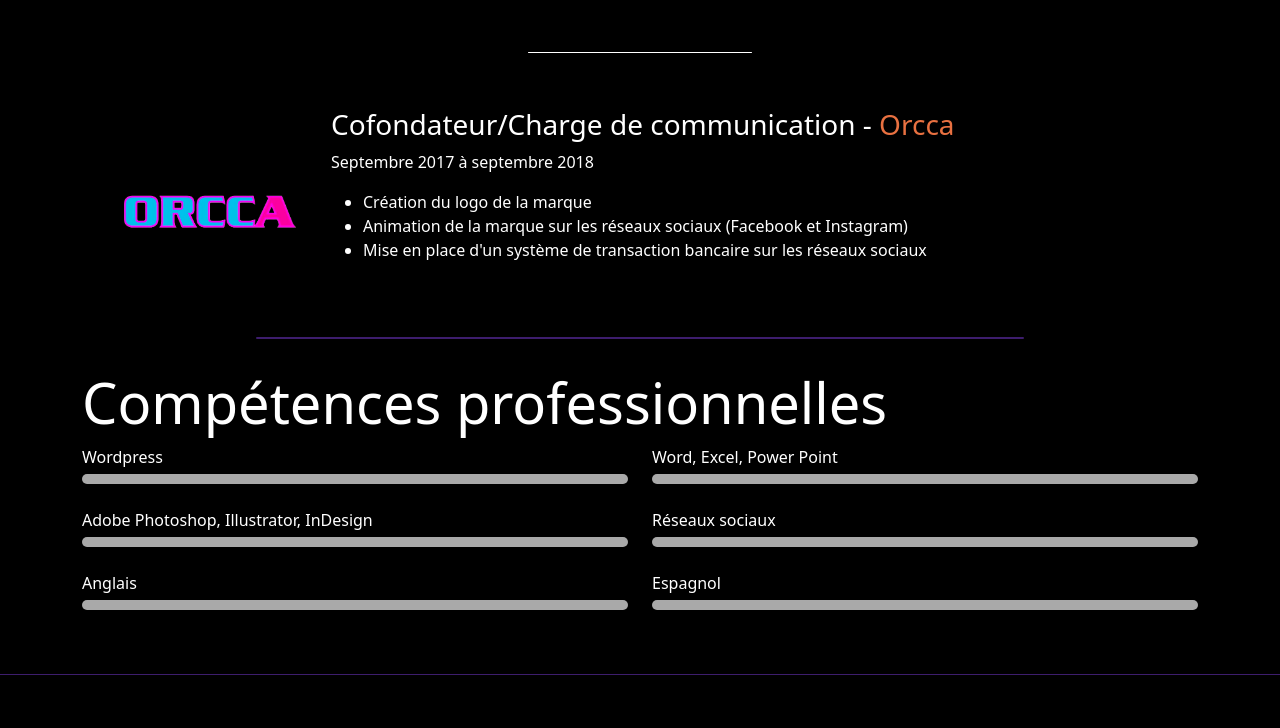
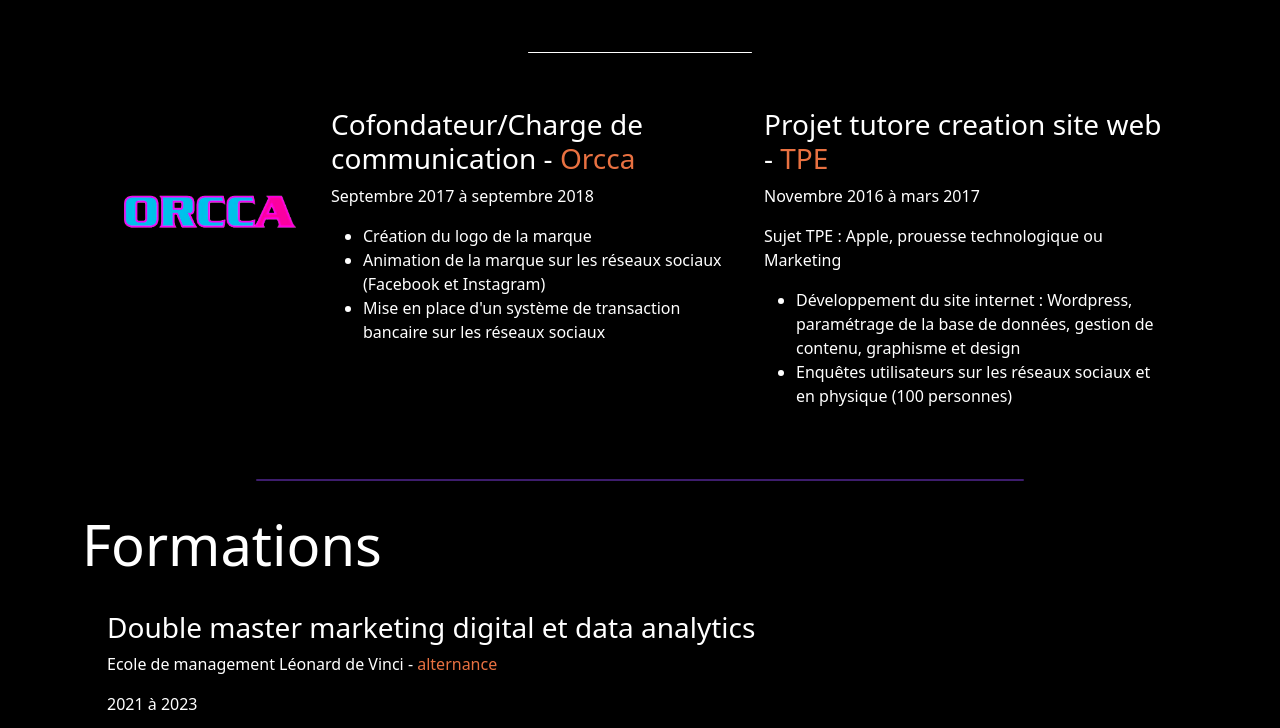
Before and after one commit to nathanguedj/nathanguedj.github.io, a plain HTML site: page index.html in a window 1280 px wide. Shown: the part 2498-3226 px from the top of the page. Drawn offline with nearby package versions, Linux system fonts and the light colour scheme.

Commit message:
Update index.html

```diff
--- a/index.html
+++ b/index.html
@@ -155,7 +155,20 @@
                                 <li>Mise en place d'un système de transaction bancaire sur les réseaux sociaux</li>
                             </ul>
                         </div>
-                    </div>
+                    <div class="col-12 col-md">
+                            <div class="col">
+                                <h3>Projet tutore creation site web - <span>TPE</span></h3>
+                                <p>Novembre 2016 à mars 2017</p>
+                                <p>Sujet TPE : Apple, prouesse technologique ou Marketing</p>
+                                <ul>
+                                    <li>Développement du site internet : Wordpress, paramétrage de la base de données, gestion
+                                        de
+                                        contenu,
+                                        graphisme et design
+                                    </li>
+                                    <li>Enquêtes utilisateurs sur les réseaux sociaux et en physique (100 personnes)</li>
+                                </ul>
+                            </div>
                         </div>
                     </div>
                 </div>
```
